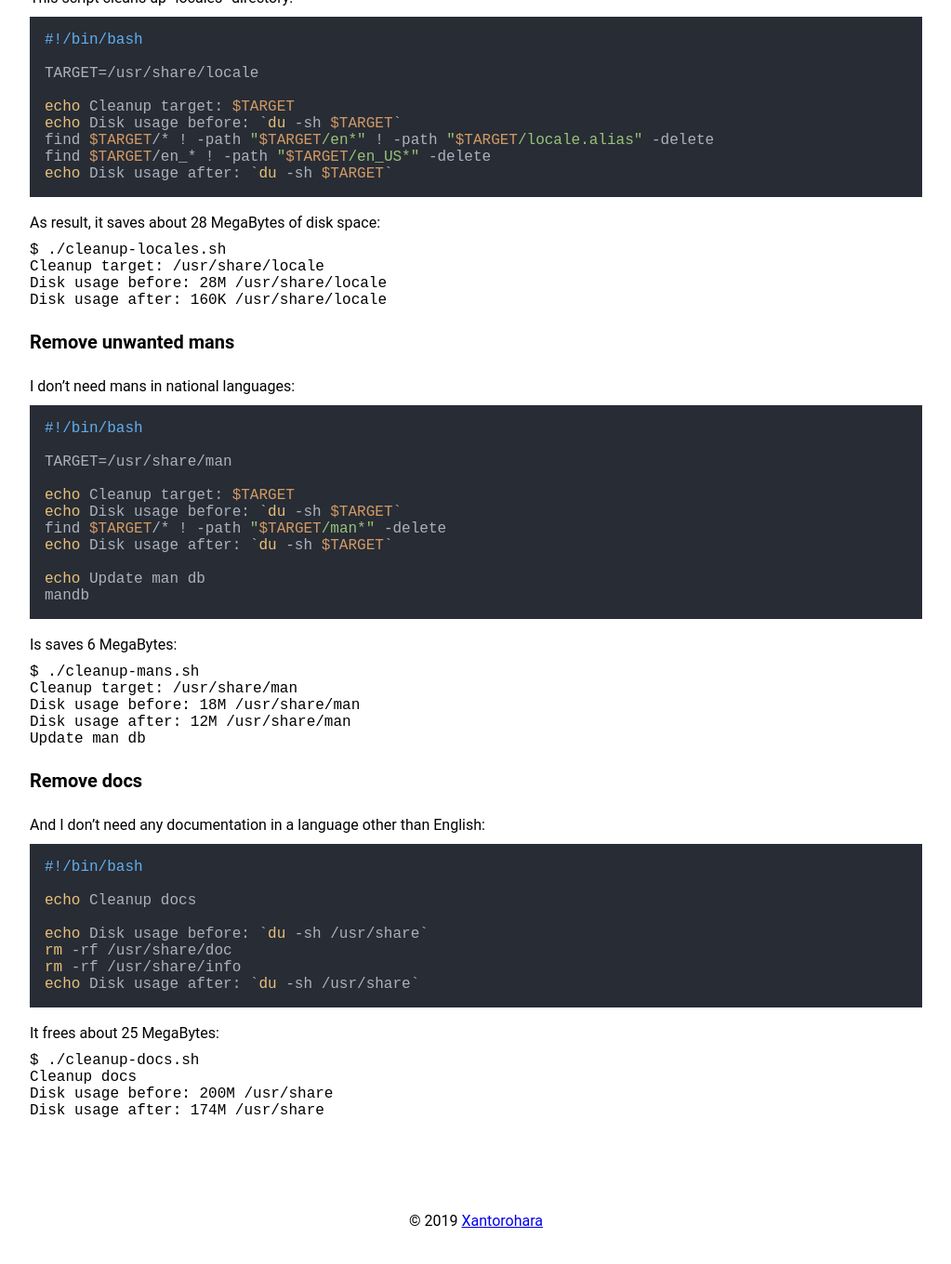
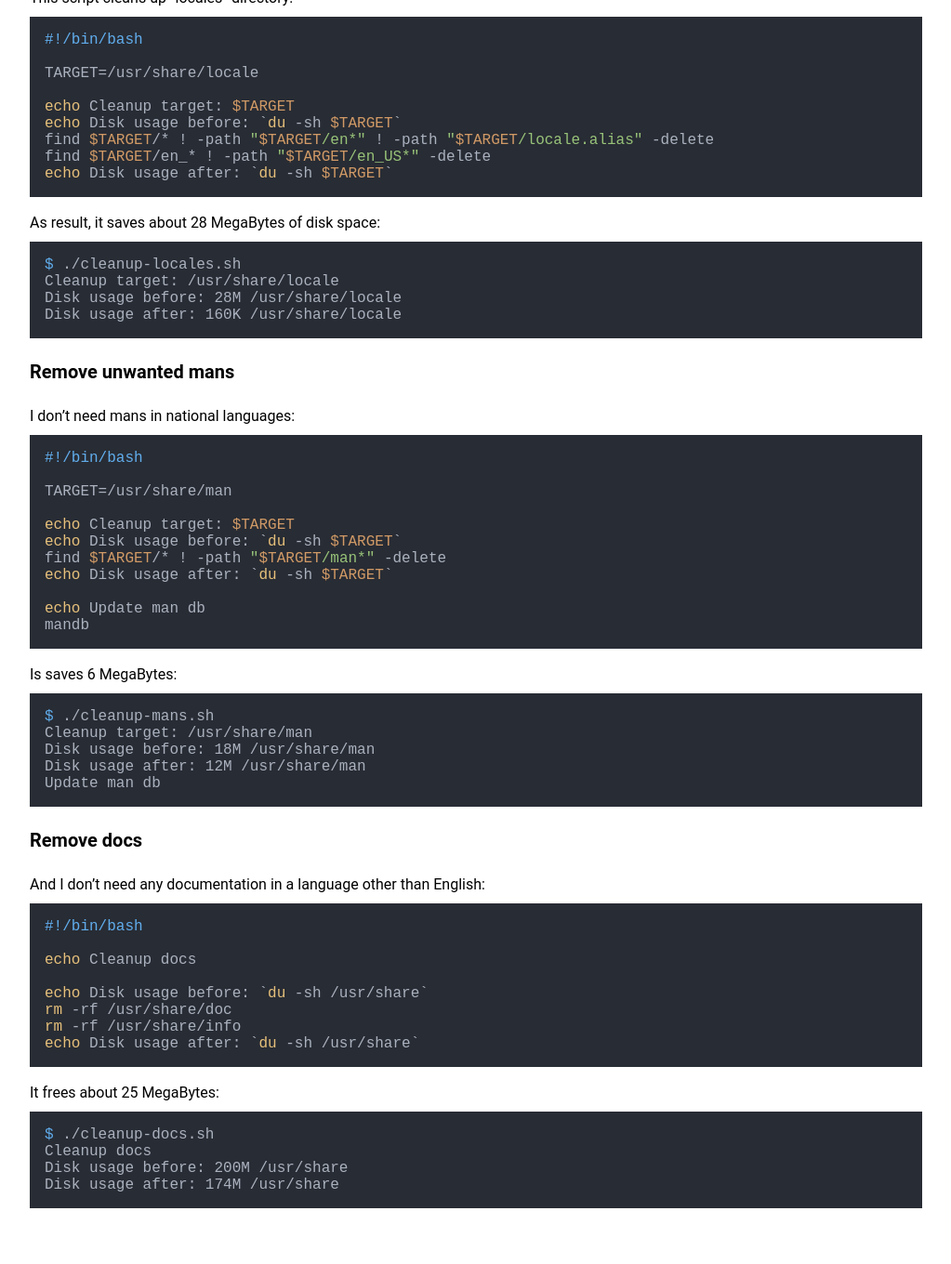
Before and after one commit to pi-tv/pi-tv.github.io, a Jekyll site: the page built from _posts/2019-06-28-armbian-cleanup.md, in a window 1280 px wide and 1400 px high, scrolled down 734 px. Shown: the top 1360 px of the window at 93% size, without its empty margins (128-1151 px from the left). Built offline with Jekyll 4.4.1, drawn with Linux system fonts in a browser that asks for light colours; nearby versions of some CDN libraries; before the commit the page ends 2073 px from its top, so only the background shows below that.

Commit message:
highlighter

````diff
--- a/_posts/2019-06-28-armbian-cleanup.md
+++ b/_posts/2019-06-28-armbian-cleanup.md
@@ -43,7 +43,7 @@ echo Disk usage after: `du -sh $TARGET`
 ```
 
 As result, it saves about 28 MegaBytes of disk space:
-```shell-session
+```shell
 $ ./cleanup-locales.sh
 Cleanup target: /usr/share/locale
 Disk usage before: 28M /usr/share/locale
@@ -68,7 +68,7 @@ mandb
 ```
 
 Is saves 6 MegaBytes:
-```shell-session
+```shell
 $ ./cleanup-mans.sh
 Cleanup target: /usr/share/man
 Disk usage before: 18M /usr/share/man
@@ -91,7 +91,7 @@ echo Disk usage after: `du -sh /usr/share`
 ```
 
 It frees about 25 MegaBytes:
-```shell-session
+```shell
 $ ./cleanup-docs.sh
 Cleanup docs
 Disk usage before: 200M /usr/share
````
